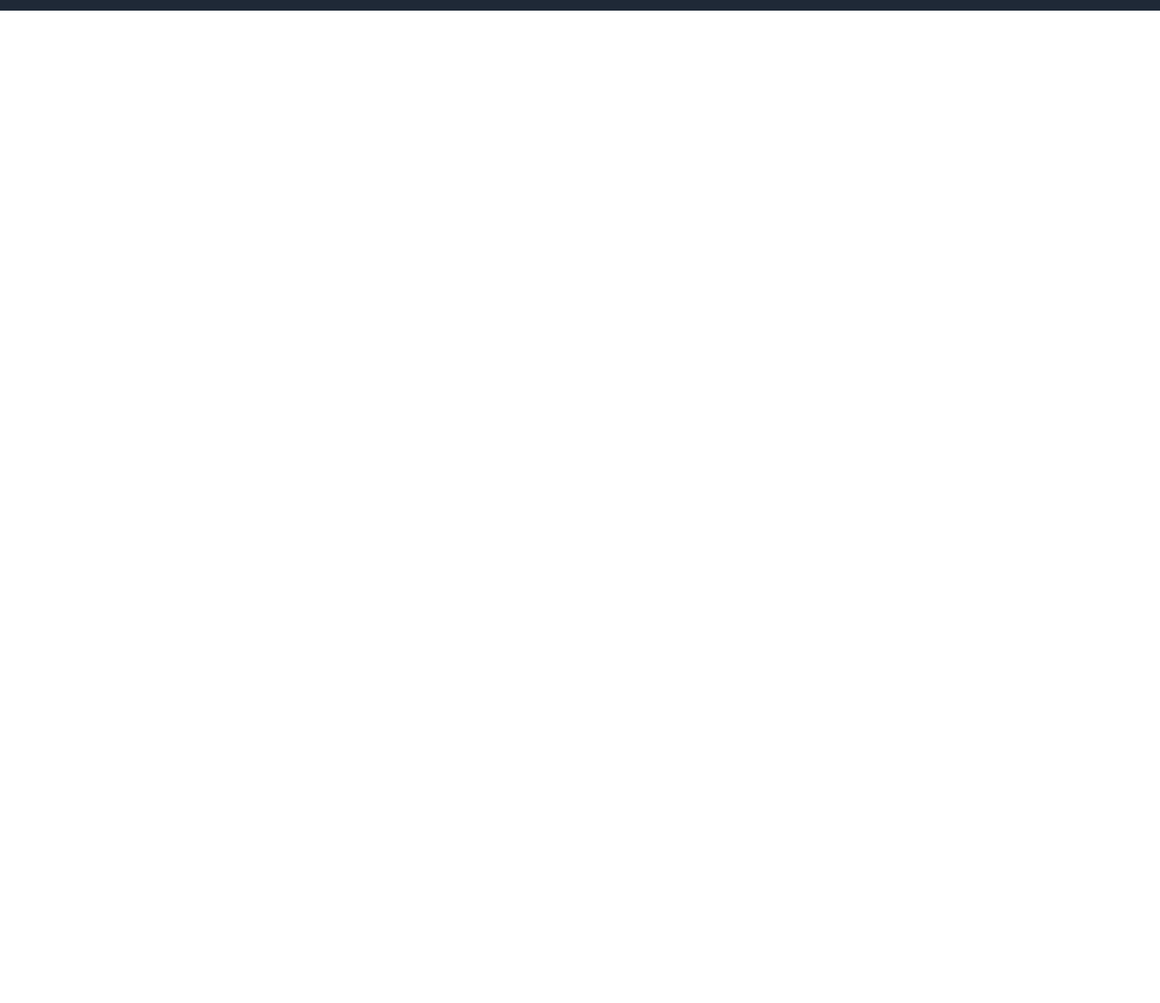
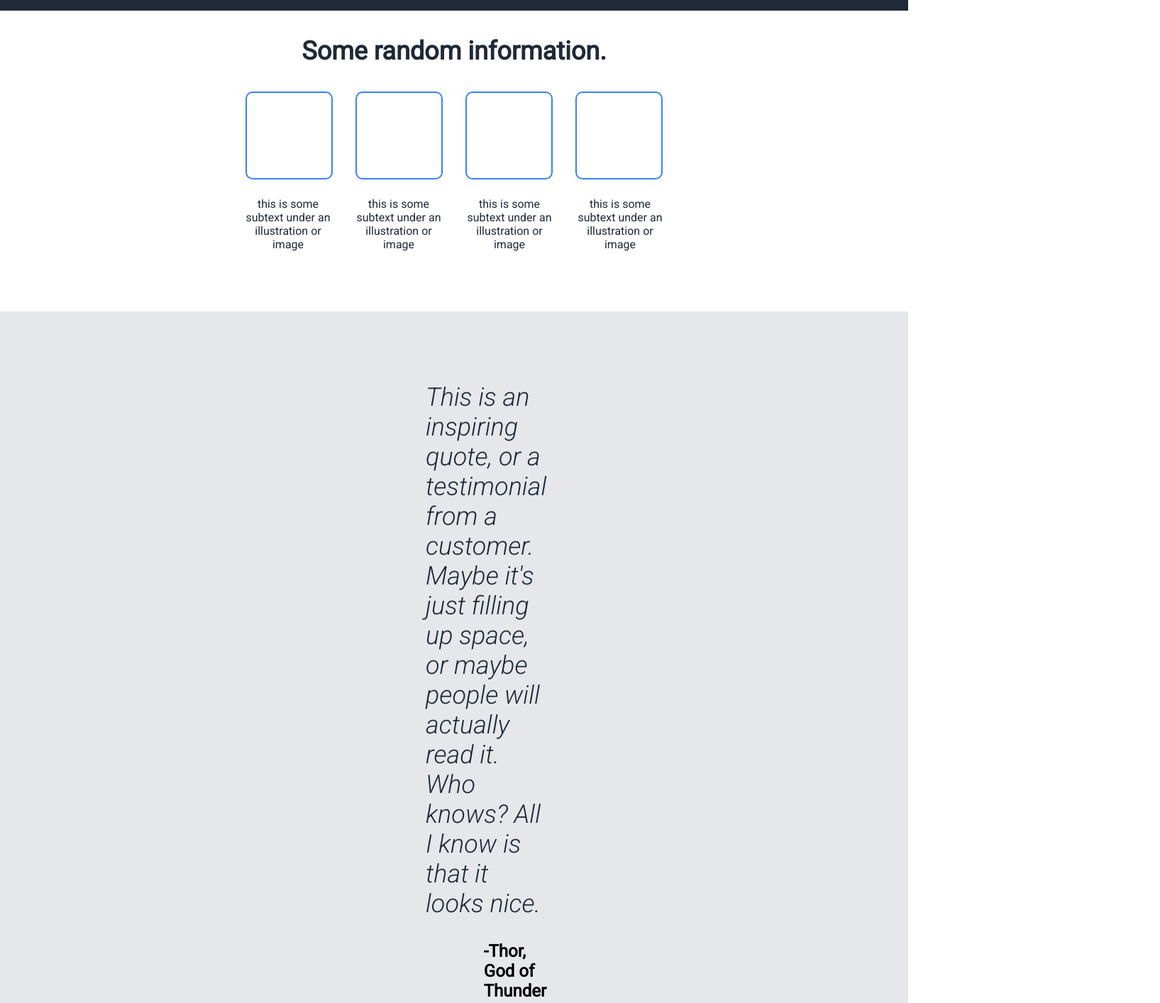
Before and after one commit to JabariPowery/odin-landing, a plain HTML site: page index.html in a window 1280 px wide. Shown: the part 800-2214 px from the top of the page at 71% size, 1635 px wide, since content can reach past the window. Before the commit the page ends 815 px from the top, so only its background shows below. Drawn offline with Linux system fonts and the light colour scheme.

Commit message:
Iteration 2

```diff
--- a/index.html
+++ b/index.html
@@ -27,5 +27,36 @@
                 <div class="headImage"></div>
             </div>
         </div>
+        <div class="middle">
+            <div class="mainHeading">Some random information.</div>
+            <div class="cardBox">
+                <div>box1</div>
+                <div>box2</div>
+                <div>box3</div>
+                <div>box4</div>
+            </div>
+            <div class="cardContainer">
+                <div class="card">this is some subtext under an illustration or image</div>
+                <div class="card">this is some subtext under an illustration or image</div>
+                <div class="card">this is some subtext under an illustration or image</div>
+                <div class="card">this is some subtext under an illustration or image</div>
+            </div>
+        </div>
+        <div class="quoteSection">
+            <div class="quoteContainer">
+                <div class="quote">This is an inspiring quote, or a testimonial from a customer. Maybe it's just filling up space, or maybe people will actually read it. Who knows? All I know is that it looks nice.</div>
+                <div class="quoteAuthor">-Thor, God of Thunder</div>
+            </div>
+        </div>
+        <div class="footer">
+            <div class="footerContainer">
+                <div class="textContainer">
+                    <div class="footerHeader">Call to action! It's time!</div>
+                    <div class="footerText">Sign up for our product by clicking that button right over there!</div>
+                </div>
+                <button class="signinButton2">Sign Up</button>
+            </div>
+
+        </div>
     </body>
 </html>
--- a/style.css
+++ b/style.css
@@ -1,4 +1,4 @@
-@import url('https://fonts.googleapis.com/css2?family=Roboto&display=swap');
+@import url('https://fonts.googleapis.com/css2?family=Roboto:ital,wght@0,400;1,300&display=swap');
 * {
     padding:0;
     margin:0;
@@ -7,6 +7,7 @@
 body {
     display:flex;
     font-family: Roboto , sans-serif;
+    flex-direction:column;
 }
 
 a {
@@ -18,7 +19,6 @@ a {
     display:flex;
     justify-content: space-between;
     flex:1;
-
 }
 
 .headerContainer, .headerContainer2 {
@@ -33,6 +33,7 @@ a {
 
 .heading, .logo {
     color: #F9FAF8;
+    font-weight:bolder;
 }
 
 .right-links, .secondaryInfo {
@@ -48,12 +49,10 @@ a {
 
 .logo {
     font-size: 24px;
-    font-weight:bolder;
 }
 
 .heading {
     font-size: 48px;
-    font-weight:bolder;
 }
 
 .headImage {
@@ -80,3 +79,133 @@ a {
     border-radius: 5px;
     font-weight: 700;
 }
+
+/*END OF HEADER SECTION*/
+
+.middle {
+    display:flex;
+    flex-direction: column;
+    justify-content: space-between;
+    flex:1;
+    padding-bottom:62px;
+}
+
+.mainHeading {
+    display:flex;
+    justify-content: center;
+    color: #1f2937;
+    font-weight:bolder;
+    font-size: 36px;
+    padding: 36px;
+}
+
+.cardBox {
+    display:flex;
+    justify-content: center;
+    gap: 32px;
+}
+.cardBox div {
+    display:flex;
+    border: 2px solid #3882F6;
+    height:36px;
+    border-radius: 10px;
+    background-color: white;
+    color:white;
+    padding: 42px;
+}
+
+.cardContainer {
+    display:flex;
+    justify-content: center;
+    gap: 32px;
+}
+
+.card {
+    display:flex;
+    justify-content: center;
+    align-items: center;
+    text-align: center;
+    flex-wrap: wrap;
+    height: 122px;
+    width: 124px;
+    margin-top:2px;
+    color: #1f2937;
+}
+
+/*END OF MIDDLE SECTION*/
+
+.quoteSection {
+    display:flex;
+    flex-direction: column;
+    justify-content: space-between;
+    flex:1;
+}
+
+.quoteContainer {
+    display:flex;
+    flex-direction: column;
+    align-items: center;
+    background: #E5E7EB;
+    padding: 100px 600px;
+    flex-wrap:wrap;
+    gap: 32px;
+}
+
+
+.quote {
+    font-size: 36px;
+    font-family: Roboto , sans-serif;
+    font-style:italic;
+    font-weight:lighter;
+    color: #1f2937;
+}
+
+.quoteAuthor {
+    display:flex;
+    flex-direction: column;
+    align-self: flex-end;
+    font-weight:bolder;
+    font-size: 24px;
+}
+
+/*END OF QUOTE SECTION*/
+
+.footer {
+    display:flex;
+    justify-content: center;
+    align-items:center;
+    flex:1;
+    padding: 62px;
+}
+
+.footerContainer {
+    display:flex;
+    justify-content: space-between;
+    background:#3882F6;
+    padding: 32px 180px;
+    border-radius:10px;
+    gap: 62px;
+}
+
+.footerHeader {
+    font-size:24px;
+    font-family: Roboto , sans-serif;
+    color: #F9FAF8;
+    font-weight: bold;
+}
+
+.footerText {
+    font-size: 18px;
+    font-family: Roboto , sans-serif;
+    color: #F9FAF8;
+}
+
+.signinButton2 {
+    background: #3882F6;
+    color: #f9faf8;
+    border: 2px solid #F9FAF8;
+    border-radius: 10px;
+    font-weight: 700;
+    padding: 2px 32px;
+    margin: 0px;
+}
```
